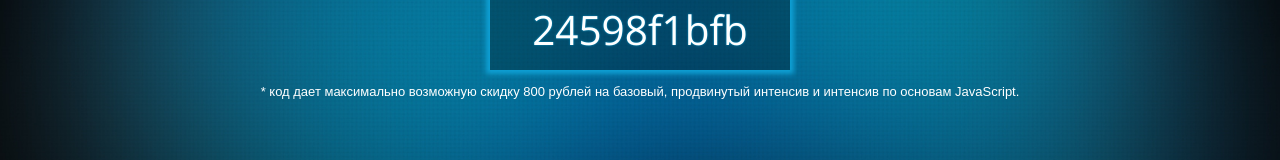
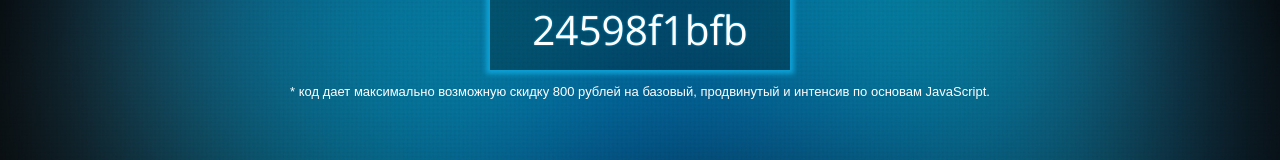
Before and after one commit to botsman/botsman.github.com, a plain HTML site: page landing/index.html in a window 1280 px wide. Shown: the part 360-520 px from the top of the page. Drawn offline with nearby package versions, Linux system fonts and the light colour scheme.

Commit message:
changed some text in landing

```diff
--- a/landing/index.html
+++ b/landing/index.html
@@ -22,7 +22,7 @@
       24598f1bfb
     </div>
     <div>
-      <p style="text-align:center; padding-top:15px; font-size:13px;">* код дает максимально возможную скидку 800 рублей на базовый, продвинутый интенсив и интенсив по основам JavaScript.</p>
+      <p style="text-align:center; padding-top:15px; font-size:13px;">* код дает максимально возможную скидку 800 рублей на базовый, продвинутый и интенсив по основам JavaScript.</p>
     </div>
     <div class="home-launch-footer">
       <ul class="wpcom-features-abv">
```
